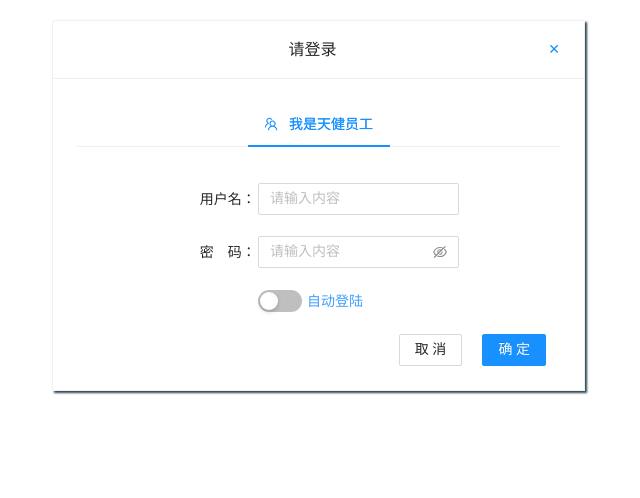
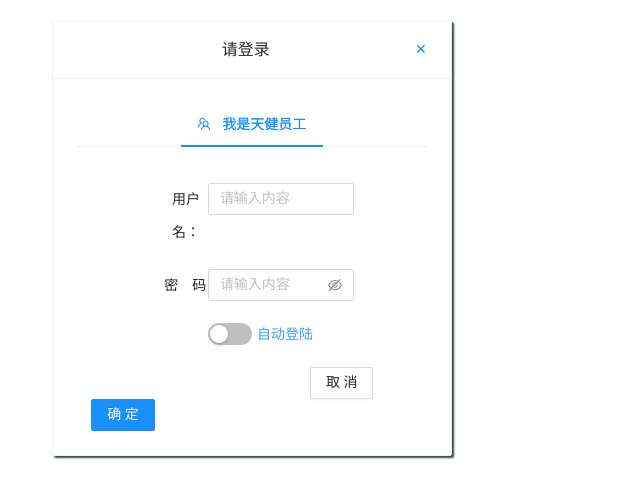
Before and after one commit to dragononly/clientlive, a Vue app: page / in a window 1280 px wide. Shown: the top 498 px of the page, without its empty margins (375-1015 px from the left). Built offline with nearby package versions, Linux system fonts and the light colour scheme; no server answers.

Commit message:
修复若干小bug

```diff
--- a/src/components/center/center.vue
+++ b/src/components/center/center.vue
@@ -265,7 +265,7 @@ export default defineComponent({
       let url = '/live/getmessage';
       //管理员
       let type: any;
-      if (data.admin) {
+      if (data?.admin) {
         type = 2;
       } else {
         type = 1;
@@ -414,8 +414,12 @@ export default defineComponent({
 
     const adminarr = ['硬件网络维护部', '行政管理总部领导', '教育培训部'];
 
-    if (adminarr.includes(cabg.data.data.departmentchild)) {
+    if (adminarr.includes(cabg?.data?.data?.departmentchild)) {
       data.admin = true;
+      message.info('管理员界面和权限已打开。');
+    } else {
+      data.admin = false;
+      message.info('祝您工作开心～');
     }
 
     // 2.去拉取直播列表的group name arry
--- a/src/components/center/user/zhibolist.vue
+++ b/src/components/center/user/zhibolist.vue
@@ -9,7 +9,7 @@
     </div>
     <a-row>
       <a-col
-        :md="{ span: '6', offset: '1' }"
+        :md="{ span: '4', offset: '1' }"
         :xs="{ span: '17' }"
         style="
           margin: 30px 0 0 70px;
--- a/src/components/home/login.vue
+++ b/src/components/home/login.vue
@@ -1,5 +1,10 @@
 <template>
-  <a-card title="请登录" style="width: 100%">
+  <a-row>
+    <a-col :xs="24" :md="18">
+      <a-card
+        title="请登录"
+        style="width: 100%; box-shadow: 2px 2px 2px #304455"
+      >
         <template #extra><a href="#">✕</a></template>
         <a-tabs v-model:activeKey="activeKey">
           <a-tab-pane key="1">
@@ -40,7 +45,8 @@
                 <a-col :md="{ offset: 9 }">
                   <a-switch v-model:checked="checked1" />
                 </a-col>
-            <a-col style="color: #409eff; line-height: 25px; margin-left: 5px"
+                <a-col
+                  style="color: #409eff; line-height: 25px; margin-left: 5px"
                   >自动登陆</a-col
                 >
               </a-row>
@@ -107,7 +113,10 @@
       </a-tab-pane> -->
         </a-tabs>
       </a-card>
-  <template>
+    </a-col>
+  </a-row>
+
+  <!-- <template>
     <div>
       <a-button type="primary" @click="showModal">游客注册页面</a-button>
       <a-modal v-model:visible="visible" title="游客注册页面" @ok="handleOk">
@@ -130,7 +139,7 @@
         </div>
       </a-modal>
     </div>
-  </template>
+  </template> -->
 </template>
 <script lang="ts">
 import { TeamOutlined, UserOutlined } from '@ant-design/icons-vue';
@@ -167,8 +176,10 @@ export default defineComponent({
       data.checked1 = true;
       setTimeout(async () => {
         if (await isouttime()) {
+          let testeid = await eid();
           sessionStorage.eid = await eid();
           sessionStorage.user = await user();
+
           message.success('欢迎回来👏 ' + (await user()));
           setTimeout(() => {
             router.push('center');
@@ -218,8 +229,9 @@ export default defineComponent({
       let url = '/live/login';
       let cab = await Mpost(url, mydata);
 
-      if (cab.data.data) {
+      if (cab?.data?.data) {
         //1.1拿到eid以后去查询自己的名字
+
         sessionStorage.eid = String(cab.data.data.eid);
 
         let url = '/live/eid';
@@ -229,7 +241,7 @@ export default defineComponent({
 
         let cab2 = await Mpost(url, mydata);
 
-        settime(cab.data.eid, cab2.data.data.name);
+        settime(cab.data.data.eid, cab2.data.data.name);
         sessionStorage.user = cab2.data.data.name;
         message.success('欢迎登陆👏 ' + sessionStorage.user);
         router.push('center');
@@ -256,9 +268,9 @@ export default defineComponent({
     // };
 
     //点击注册显示注册窗口
-    const showModal = () => {
-      data.visible = true;
-    };
+    // const showModal = () => {
+    //   data.visible = true;
+    // };
 
     //注册页面点击确定
     // const handleOk = async (e: MouseEvent) => {
@@ -280,7 +292,7 @@ export default defineComponent({
     return {
       ...toRefs(data),
       skylogin,
-      showModal,
+
       // handleOk,
       // guestlogin,
     };
--- a/src/pages/home/home.vue
+++ b/src/pages/home/home.vue
@@ -5,7 +5,7 @@
       :xs="{ span: 20, offset: 2 }"
       :md="{ span: 10, offset: 8 }"
     >
-      <div style="box-shadow: 2px 2px 2px #304455">
+      <div>
         <login />
       </div>
     </a-col>
--- a/src/tools/time.ts
+++ b/src/tools/time.ts
@@ -13,6 +13,7 @@ export const settime = (eid: any, user: any) => {
 }
 let meid = async () => await localforage.getItem("eid")
 let muser = async () => await localforage.getItem("user")
+
 export const eid = meid
 export const user = muser
 
```
Lines whose indentation alone changed are shown as unchanged.
